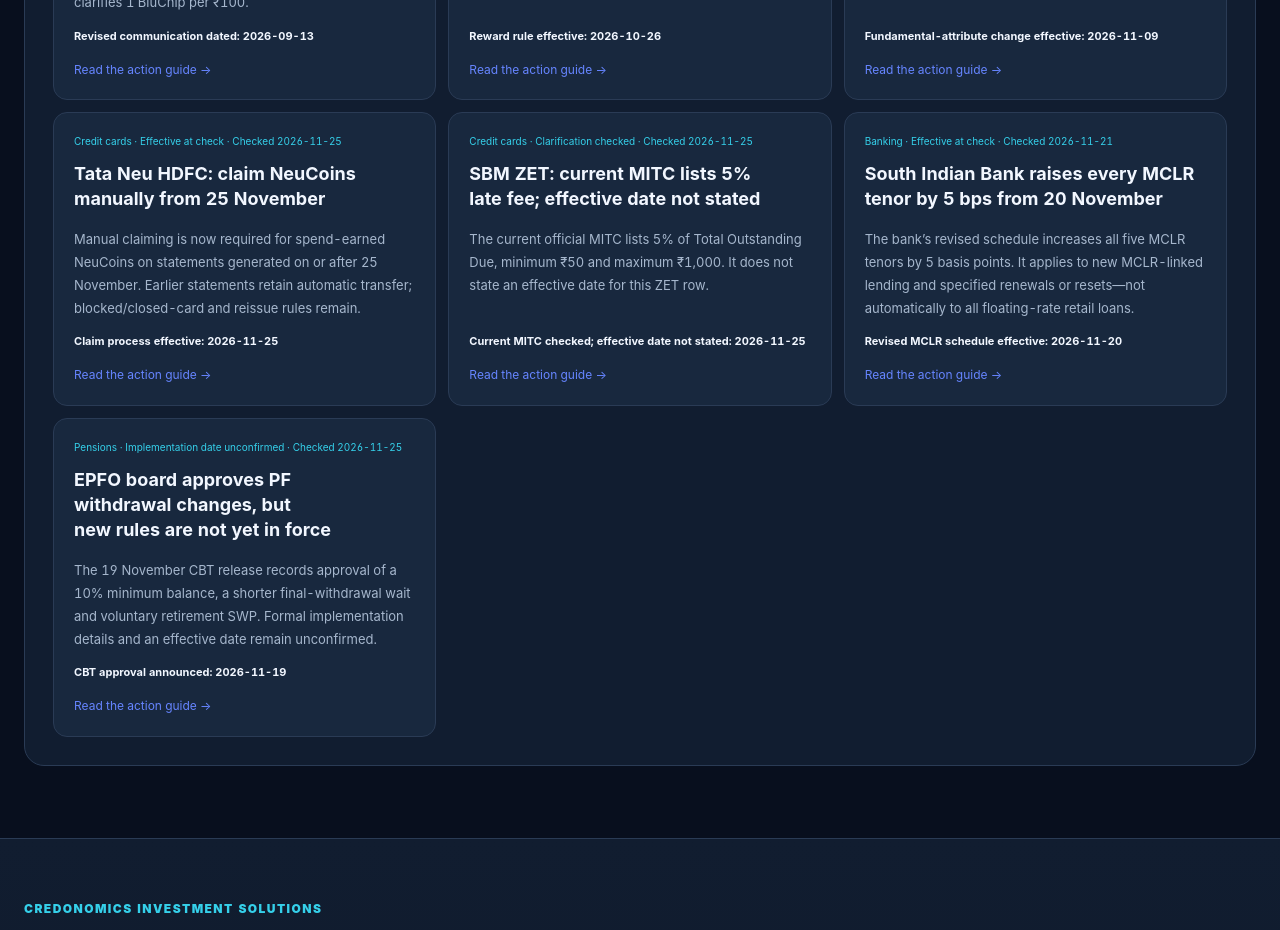
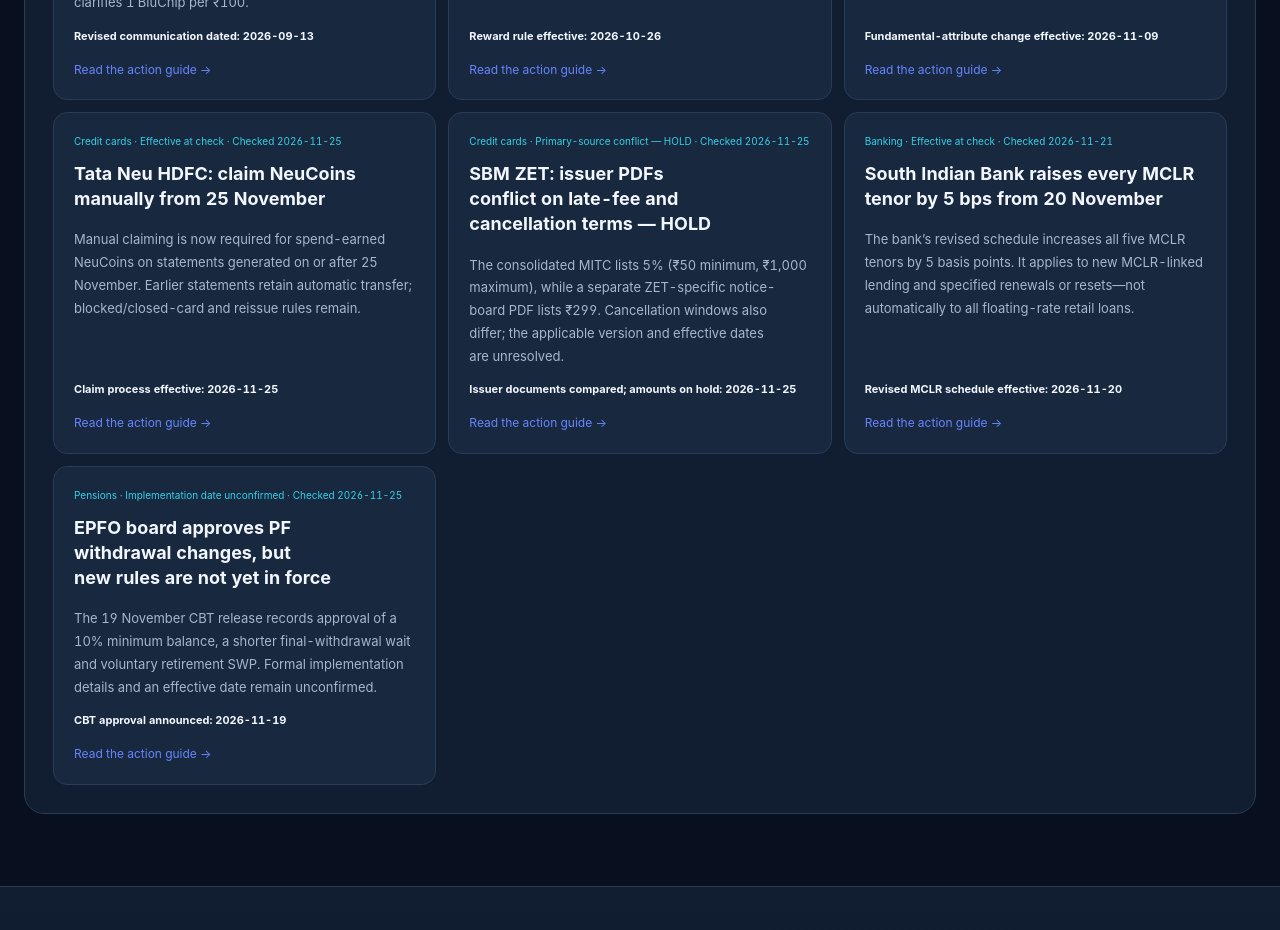
Before and after one commit to aqdas1820/credonomics-site, a Next.js app: page /research/watch in a window 1280 px wide. Shown: the part 10780-11710 px from the top of the page. Built offline with nearby package versions, Linux system fonts and the light colour scheme; no server answers.

Commit message:
Clarify conflicting SBM ZET issuer MITC documents

```diff
--- a/app/data/research-watch.ts
+++ b/app/data/research-watch.ts
@@ -2060,25 +2060,39 @@ export const researchWatch: WatchItem[] = [
   },
   {
     slug: 'sbm-zet-late-fee-october-2026',
-    title: 'SBM ZET: current MITC lists 5% late fee; effective date not stated',
-    summary: 'The current official MITC lists 5% of Total Outstanding Due, minimum ₹50 and maximum ₹1,000. It does not state an effective date for this ZET row.',
-    category: 'Credit cards', publishedAt: '2026-10-24', checkedAt: '2026-11-25', eventDate: '2026-11-25', dateLabel: 'Current MITC checked; effective date not stated', statusLabel: 'Clarification checked',
-    updateNote: '25 November recheck: the current official MITC still lists the ZET-specific 5% late-fee formula, ₹50 minimum, ₹1,000 maximum and more-than-three-days-past-due trigger. It still does not state an effective date for the 5% row; the earlier 23 October date remains unverified. 20 November correction: the current official MITC confirms the ZET-specific 5% late-fee formula and the more-than-3-days-past-due trigger. The MITC does not state an effective date for the 5% row, so the earlier 23 October date is no longer presented as independently verified. The same MITC lists a ₹499 cancellation fee within two years from card issuance (not activation) and 1% rental and education fees effective 15 July 2026.',
-    source: 'https://www.sbm.bank.in/pdf/terms-conditions/SBM-Secured-Credit-Card-T%26C.pdf', sourceLabel: 'SBM Bank: Secured Credit Card MITC & Cardholder Member Agreement', sourceLocation: 'Page 9, Table 08 (SBM ZET late-fee row) and the more-than-3-days-past-due trigger; page 7, Table 06 (cancellation fee); page 8, Table 07 (rental and education fees).',
-    audience: 'SBM ZET secured credit-card holders.',
-    facts: [
-      'The current official MITC Table 08 specifically lists SBM ZET late-payment charges at 5% of Total Outstanding Due, subject to a ₹50 minimum and ₹1,000 maximum. GST applies. The current MITC table does not state the effective date for this row.',
-      'The current MITC says late-payment charges apply when the statement outstanding remains past due for more than 3 days. The trigger is no payment or a payment below the Minimum Amount Due by Payment Due Date +3 days; the fee is computed from the payment due date and charged on the outstanding amount.',
-      'The current MITC Table 06 lists a ₹499 card-cancellation fee if the SBM ZET card is cancelled within 2 years from the card issuance date. This is measured from issuance, not activation.',
-      'Effective 15 July 2026, the current MITC Table 07 lists a 1% transaction fee on eligible rental payments using SBM ZET and a 1% fee on eligible education payments using SBM ZET. GST applies to these fees too.',
-      'Other SBM card variants have different late-fee and transaction-fee rows; the ZET terms must not be generalized to every SBM co-brand.',
-    ],
-    actions: [
-      'To avoid a late fee, ensure at least the Minimum Amount Due is received by Payment Due Date +3 days; check the exact due date on your statement. Paying only the minimum can still incur interest if the Total Amount Due remains unpaid.',
-      'Before closing the card, check its issuance date; the current MITC lists a ₹499 cancellation fee if it is cancelled within 2 years of issuance.',
-      'Before rental or education payments, check the merchant category and account statement; the current ZET schedule lists a separate 1% fee plus GST.',
-    ],
-    limits: 'Checked 25 November 2026. The current official MITC confirms the ZET-specific 5% late-fee formula and more-than-3-days-past-due trigger, but does not state an effective date for the 5% row. The previously recorded 23 October date is not independently verified in the current primary document and is not asserted here. The 1% rental and education fees are separately effective 15 July 2026. The cancellation window is measured from card issuance, not activation. Applies to SBM ZET only; other SBM variants differ. No blanket fee change is inferred.',
+    title: 'SBM ZET: issuer PDFs conflict on late-fee and cancellation terms — HOLD',
+    summary: 'The consolidated MITC lists 5% (₹50 minimum, ₹1,000 maximum), while a separate ZET-specific notice-board PDF lists ₹299. Cancellation windows also differ; the applicable version and effective dates are unresolved.',
+    category: 'Credit cards',
+    publishedAt: '2026-10-24',
+    checkedAt: '2026-11-25',
+    eventDate: '2026-11-25',
+    dateLabel: 'Issuer documents compared; amounts on hold',
+    statusLabel: 'Primary-source conflict — HOLD',
+    updateNote: '25 November correction: two official PDFs currently hosted by SBM Bank do not agree. The consolidated MITC at the bank’s terms-and-conditions URL lists 5% of Total Outstanding Due (₹50 minimum, ₹1,000 maximum) for ZET; a separate ZET-specific PDF in the notice-board directory lists ₹299. The cancellation row also differs: the consolidated MITC says ₹499 within two years from card issuance, while the notice-board PDF says ₹499 within one year from activation. Neither copy explains which version supersedes the other, and neither states an effective date for the ZET late-fee row. This guide now treats the late-fee amount and cancellation window as unresolved; do not rely on either figure without confirmation from SBM.',
+    source: 'https://www.sbm.bank.in/pdf/terms-conditions/SBM-Secured-Credit-Card-T%26C.pdf',
+    sourceLabel: 'SBM Bank: Secured Credit Card MITC and Cardholder Member Agreement (consolidated terms-and-conditions PDF)',
+    sourceLocation: 'PDF page 9, Table No. 08: ZET late-payment row and the more-than-3-days-past-due trigger; page 7, Table No. 06: cancellation row; page 8, Table No. 07: separate rental and education transaction fees.',
+    additionalSources: [
+      {
+        url: 'https://www.sbm.bank.in/pdf/notice-board/SBM-ZET-Credit-Card-MITC.pdf',
+        label: 'SBM Bank: separate ZET-specific MITC PDF in the notice-board directory; its late-fee and cancellation rows conflict with the consolidated PDF',
+      },
+    ],
+    audience: 'SBM ZET secured credit-card holders. The issuer PDFs also contain separate rows for other SBM co-branded card variants.',
+    facts: [
+      'The consolidated MITC currently served at the bank’s terms-and-conditions URL lists SBM ZET late-payment charges at 5% of Total Outstanding Due, subject to a ₹50 minimum and ₹1,000 maximum, plus applicable GST.',
+      'A separate ZET-specific MITC PDF hosted in the bank’s notice-board directory lists a flat ₹299 late-payment fee for SBM ZET. In that same table, the 5%-of-outstanding row (capped at ₹1,000) is assigned to SBM Kredit.Pe, not ZET.',
+      'Both issuer-hosted documents describe a more-than-3-days-past-due trigger and refer to Payment Due Date +3 days. The accessible copies do not state an effective date for the ZET late-fee row or explain which document supersedes the other.',
+      'The cancellation terms also conflict: the consolidated MITC lists ₹499 if the ZET card is cancelled within two years from issuance; the separate notice-board PDF lists ₹499 if cancelled within one year from activation. The applicable period is unresolved.',
+      'Separately, the consolidated MITC lists 1% fees on eligible SBM ZET rental and education transactions effective 15 July 2026. These are transaction fees, not late-payment charges.',
+      'Other SBM card variants have their own product-specific rows. No ZET fee is generalized to every SBM co-brand.',
+    ],
+    actions: [
+      'Before relying on either late-fee amount or cancellation period, ask SBM for the exact MITC/KFS version and effective date applicable to your card and statement cycle.',
+      'If a late-payment or cancellation charge appears, request the issuer’s written clause and document version that governed that card on the relevant date. This guide does not determine refund eligibility or outcome.',
+      'For rental or education payments, check the merchant category and your statement. The consolidated MITC separately lists a 1% transaction fee plus applicable GST from 15 July 2026.',
+    ],
+    limits: 'Checked 25 November 2026. Two issuer-hosted PDFs conflict on the SBM ZET late-payment amount (5% of Total Outstanding Due, ₹50 minimum and ₹1,000 maximum versus a flat ₹299) and on the cancellation window (two years from issuance versus one year from activation). Neither accessible copy explains which version supersedes the other or states an effective date for the ZET late-fee row. Both describe the more-than-3-days-past-due trigger. Treat the late-fee amount and cancellation period as HOLD until SBM confirms the applicable version in writing. The consolidated MITC separately states 1% rental and education transaction fees effective 15 July 2026. Other SBM variants differ. No blanket fee change, refund entitlement or individual account outcome is inferred.',
   },
 
   {
```
